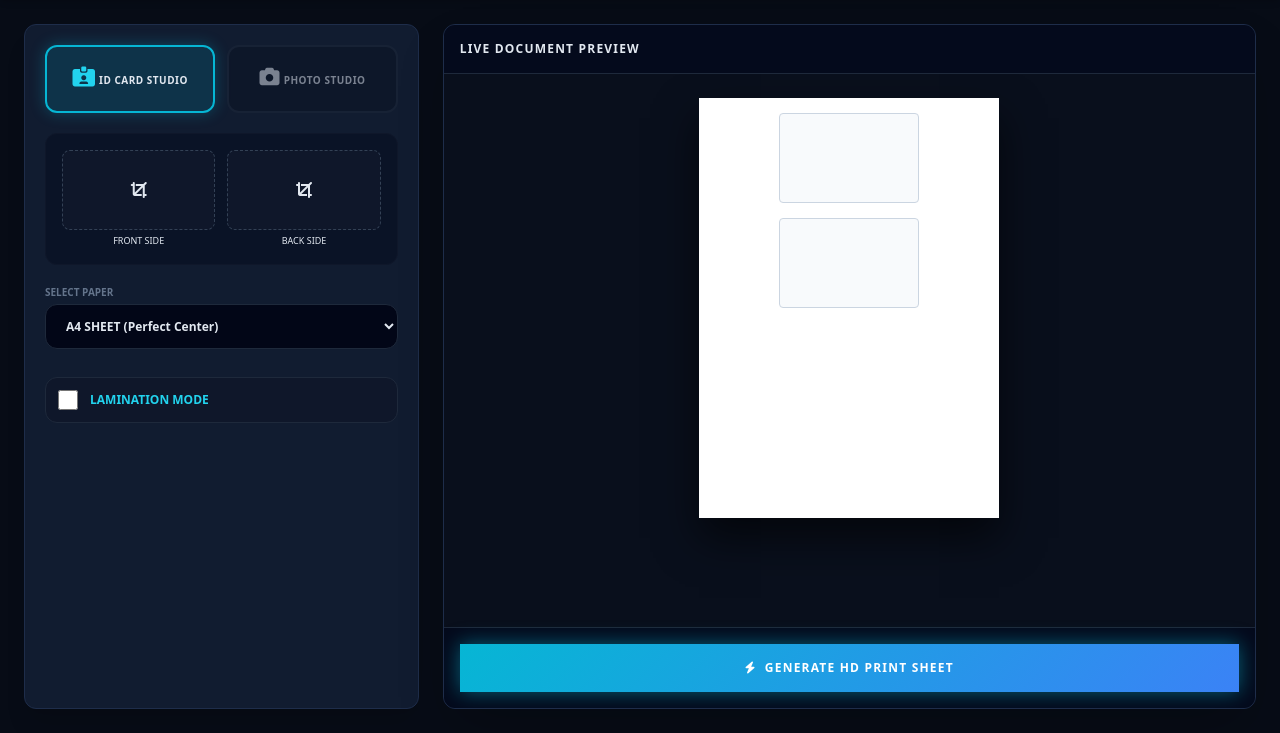
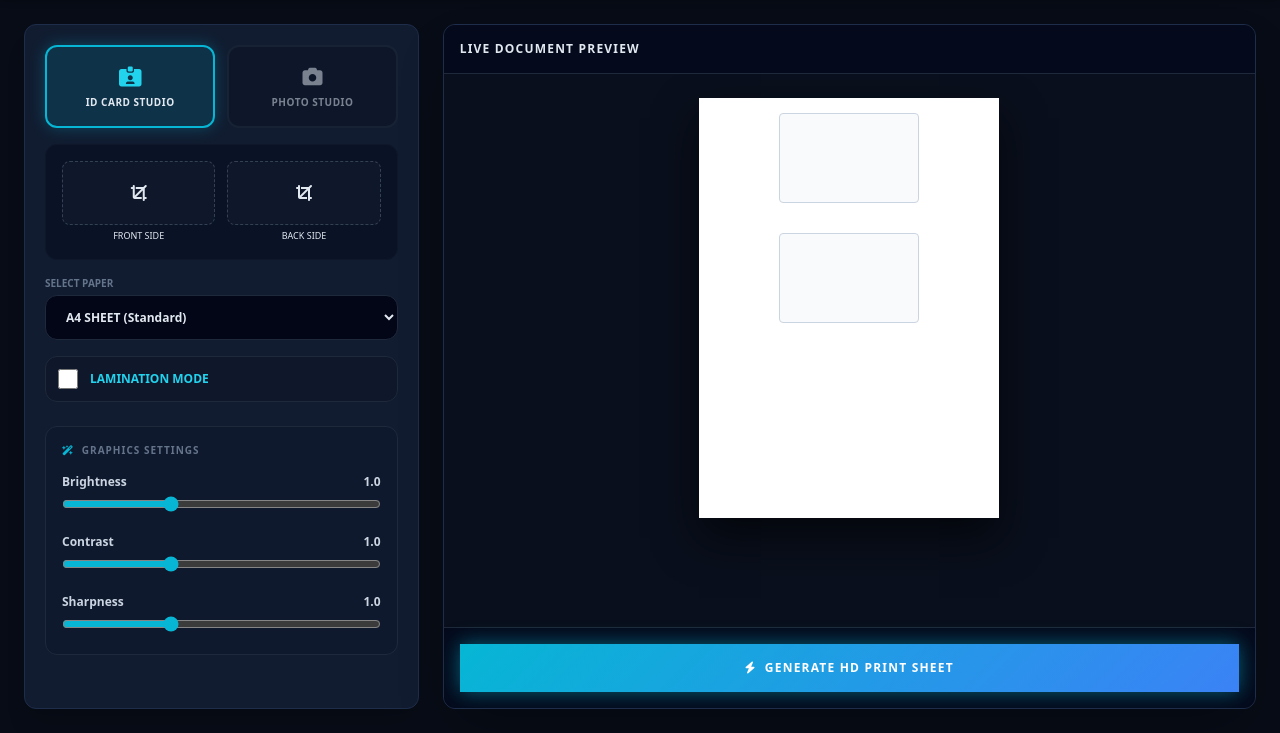
Before and after one commit to prafullt1506-cell/smart-pdf-web, a Flask app: page /print-studio in a window 1280 px wide. Shown: the part 67-800 px from the top of the page. Run offline with Flask 3, Linux system fonts and the light colour scheme; some libraries are stand-ins or nearby versions.

Commit message:
Update print_studio.html

```diff
--- a/templates/print_studio.html
+++ b/templates/print_studio.html
@@ -13,13 +13,8 @@
     <style>
         body { background-color: #070c16; color: #e2e8f0; }
         .studio-panel { background-color: #111c30; border: 1px solid #1e2d4a; }
-        .cyan-glow-btn {
-            background: linear-gradient(135deg, #06b6d4 0%, #3b82f6 100%);
-            box-shadow: 0 0 20px rgba(6, 182, 212, 0.5); transition: all 0.3s ease; color: white; border: none;
-        }
+        .cyan-glow-btn { background: linear-gradient(135deg, #06b6d4 0%, #3b82f6 100%); box-shadow: 0 0 20px rgba(6, 182, 212, 0.5); transition: all 0.3s ease; color: white; border: none; }
         .cyan-glow-btn:hover { box-shadow: 0 0 30px rgba(6, 182, 212, 0.8); transform: translateY(-2px); }
-
-        /* 🎯 Tab Logic Glow */
         .tab-btn { transition: all 0.3s ease; border: 2px solid transparent; }
         .tab-active { background-color: rgba(6, 182, 212, 0.15); border-color: #06b6d4; box-shadow: 0 0 15px rgba(6, 182, 212, 0.3); }
         .tab-inactive { background-color: #0b1324; border-color: #1e293b; opacity: 0.5; }
@@ -27,7 +22,6 @@
         #paperPreview { background-color: white; box-shadow: 0 20px 40px rgba(0,0,0,0.6); transition: all 0.3s ease; position: relative; display: flex; }
         .card-face-preview { background: #f8fafc; border: 1px solid #cbd5e1; border-radius: 4px; overflow: hidden; flex-shrink: 0; display: flex; align-items: center; justify-content: center;}
         .card-face-preview img { width: 100%; height: 100%; object-fit: cover; }
-        .cropper-modal { background-color: rgba(0,0,0,0.9); }
     </style>
 </head>
 <body class="min-h-screen font-sans flex flex-col">
@@ -39,7 +33,7 @@
 
     <main class="container mx-auto px-6 py-6 flex-grow flex flex-col lg:grid lg:grid-cols-12 gap-6 relative">
         <section class="lg:col-span-4 flex flex-col gap-4">
-            <div class="studio-panel p-5 rounded-xl flex flex-col gap-5 h-full shadow-xl">
+            <div class="studio-panel p-5 rounded-xl flex flex-col gap-4 h-full shadow-xl overflow-y-auto">
 
                 <div class="grid grid-cols-2 gap-3">
                     <button type="button" id="tabIdCard" onclick="setJobType('id_card')" class="tab-btn tab-active py-4 px-2 rounded-xl flex flex-col items-center">
@@ -56,19 +50,19 @@
                     <div id="idInputs" class="grid grid-cols-2 gap-3">
                         <label class="flex flex-col items-center cursor-pointer">
                             <input type="file" id="idFront" onchange="triggerCropModal(event, 'front')" class="sr-only">
-                            <div class="w-full h-20 border border-dashed border-slate-700 rounded-lg flex items-center justify-center bg-slate-900"><i class="fa-solid fa-crop"></i></div>
+                            <div class="w-full h-16 border border-dashed border-slate-700 rounded-lg flex items-center justify-center bg-slate-900"><i class="fa-solid fa-crop"></i></div>
                             <span class="text-[9px] mt-1 uppercase">Front Side</span>
                         </label>
                         <label class="flex flex-col items-center cursor-pointer">
                             <input type="file" id="idBack" onchange="triggerCropModal(event, 'back')" class="sr-only">
-                            <div class="w-full h-20 border border-dashed border-slate-700 rounded-lg flex items-center justify-center bg-slate-900"><i class="fa-solid fa-crop"></i></div>
+                            <div class="w-full h-16 border border-dashed border-slate-700 rounded-lg flex items-center justify-center bg-slate-900"><i class="fa-solid fa-crop"></i></div>
                             <span class="text-[9px] mt-1 uppercase">Back Side</span>
                         </label>
                     </div>
                     <div id="photoInput" class="hidden">
                         <label class="flex flex-col items-center cursor-pointer">
                             <input type="file" id="passportPhoto" onchange="triggerCropModal(event, 'photo')" class="sr-only">
-                            <div class="w-full h-20 border border-dashed border-slate-700 rounded-lg flex items-center justify-center bg-slate-900"><i class="fa-solid fa-user-plus"></i></div>
+                            <div class="w-full h-16 border border-dashed border-slate-700 rounded-lg flex items-center justify-center bg-slate-900"><i class="fa-solid fa-user-plus"></i></div>
                             <span class="text-[9px] mt-1 uppercase">Passport Image</span>
                         </label>
                     </div>
@@ -77,7 +71,7 @@
                 <div>
                     <label class="text-[10px] font-bold text-slate-500 uppercase block mb-1">Select Paper</label>
                     <select id="paperSize" onchange="updatePreview()" class="w-full bg-slate-950 border border-slate-800 rounded-xl px-4 py-3 text-xs font-bold">
-                        <option value="a4">A4 SHEET (Perfect Center)</option>
+                        <option value="a4">A4 SHEET (Standard)</option>
                         <option value="4x6">4x6 PHOTO PAPER</option>
                     </select>
                 </div>
@@ -87,12 +81,32 @@
                     <input type="number" id="photoCount" value="8" min="1" max="32" oninput="updatePreview()" class="w-full bg-slate-950 border border-slate-800 rounded-xl px-4 py-3 text-xs font-bold text-white">
                 </div>
 
-                <div id="laminationGroup" class="mt-2">
+                <div id="laminationGroup">
                     <label class="flex items-center gap-3 cursor-pointer bg-slate-900 p-3 rounded-xl border border-slate-800">
                         <input type="checkbox" id="laminationMode" onchange="updatePreview()" class="w-5 h-5">
                         <span class="text-xs font-black uppercase text-cyan-400">Lamination Mode</span>
                     </label>
                 </div>
+
+                <!-- 🎨 GRAPHICS SETTINGS BLOCK -->
+                <div class="bg-slate-900/50 p-4 rounded-xl border border-slate-800 mt-2">
+                    <label class="text-[10px] font-black text-slate-500 uppercase tracking-widest block mb-4"><i class="fa-solid fa-wand-magic-sparkles text-cyan-500 mr-1"></i> Graphics Settings</label>
+                    <div class="space-y-4">
+                        <div>
+                            <div class="flex justify-between text-xs text-slate-300 font-bold mb-1"><span>Brightness</span> <span id="br_val">1.0</span></div>
+                            <input type="range" id="brightness" min="0.5" max="2.0" step="0.1" value="1.0" class="w-full accent-cyan-500" oninput="document.getElementById('br_val').innerText = this.value">
+                        </div>
+                        <div>
+                            <div class="flex justify-between text-xs text-slate-300 font-bold mb-1"><span>Contrast</span> <span id="cr_val">1.0</span></div>
+                            <input type="range" id="contrast" min="0.5" max="2.0" step="0.1" value="1.0" class="w-full accent-cyan-500" oninput="document.getElementById('cr_val').innerText = this.value">
+                        </div>
+                        <div>
+                            <div class="flex justify-between text-xs text-slate-300 font-bold mb-1"><span>Sharpness</span> <span id="sh_val">1.0</span></div>
+                            <input type="range" id="sharpness" min="0.0" max="3.0" step="0.1" value="1.0" class="w-full accent-cyan-500" oninput="document.getElementById('sh_val').innerText = this.value">
+                        </div>
+                    </div>
+                </div>
+
             </div>
         </section>
 
@@ -116,7 +130,7 @@
             <div class="bg-slate-900 border border-slate-700 rounded-2xl w-full max-w-2xl overflow-hidden shadow-2xl">
                 <div class="p-4 border-b border-slate-800 flex justify-between bg-slate-950">
                     <h3 class="text-xs font-black uppercase">Adjust Cut Area</h3>
-                    <button onclick="closeCropModal()"><i class="fa-solid fa-xmark"></i></button>
+                    <button onclick="closeCropModal()"><i class="fa-solid fa-xmark text-white"></i></button>
                 </div>
                 <div class="p-4 bg-black h-[50vh] flex items-center justify-center">
                     <img id="cropTarget" class="max-h-full">
@@ -141,8 +155,8 @@
 
         function setJobType(job) {
             activeJob = job;
-            document.getElementById('tabIdCard').className = (job === 'id_card') ? "tab-btn tab-active py-4 px-2 rounded-xl" : "tab-btn tab-inactive py-4 px-2 rounded-xl";
-            document.getElementById('tabPassport').className = (job === 'passport') ? "tab-btn tab-active py-4 px-2 rounded-xl" : "tab-btn tab-inactive py-4 px-2 rounded-xl";
+            document.getElementById('tabIdCard').className = (job === 'id_card') ? "tab-btn tab-active py-4 px-2 rounded-xl flex flex-col items-center" : "tab-btn tab-inactive py-4 px-2 rounded-xl flex flex-col items-center";
+            document.getElementById('tabPassport').className = (job === 'passport') ? "tab-btn tab-active py-4 px-2 rounded-xl flex flex-col items-center" : "tab-btn tab-inactive py-4 px-2 rounded-xl flex flex-col items-center";
             document.getElementById('idInputs').style.display = (job === 'id_card') ? 'grid' : 'none';
             document.getElementById('photoInput').style.display = (job === 'passport') ? 'block' : 'none';
             document.getElementById('passportControls').style.display = (job === 'passport') ? 'block' : 'none';
@@ -181,37 +195,37 @@
             const paper = document.getElementById('paperSize').value;
             const lamination = document.getElementById('laminationMode').checked;
 
-            // Layout Reset Logic
             paperDiv.innerHTML = '';
             paperDiv.style.width = (paper==='a4') ? '300px' : '220px';
-            paperDiv.style.height = '420px';
+            paperDiv.style.height = (paper==='a4') ? '420px' : '330px';
             paperDiv.style.padding = '15px';
             paperDiv.style.flexWrap = 'nowrap';
             paperDiv.style.alignContent = 'normal';
 
             if(activeJob === 'id_card') {
-                const cardW = (paper==='a4') ? '140px' : '180px';
+                const cardW = (paper==='a4') ? '140px' : '170px';
                 const cardH = (paper==='a4') ? '90px' : '110px';
 
                 if(paper === 'a4') {
                     if(lamination) {
-                        // 🎯 LAMINATION: SIDE-BY-SIDE
+                        // 🎯 A4 Lamination Preview
                         paperDiv.style.flexDirection = 'row';
                         paperDiv.style.justifyContent = 'center';
                         paperDiv.style.alignItems = 'flex-start';
                         paperDiv.style.gap = '5px';
                     } else {
-                        // 🎯 NORMAL: TOP-CENTER (Eka khali ek)
+                        // 🎯 A4 Normal Preview (Big Gap visually)
                         paperDiv.style.flexDirection = 'column';
                         paperDiv.style.justifyContent = 'flex-start';
                         paperDiv.style.alignItems = 'center';
-                        paperDiv.style.gap = '15px';
+                        paperDiv.style.gap = '30px'; // Visual gap
                     }
                 } else {
-                    // Small Paper
+                    // 🎯 4x6 Preview
                     paperDiv.style.flexDirection = 'column';
                     paperDiv.style.alignItems = 'center';
-                    paperDiv.style.gap = '10px';
+                    paperDiv.style.justifyContent = 'center';
+                    paperDiv.style.gap = '15px';
                 }
 
                 const createCard = (url) => {
@@ -225,7 +239,7 @@
                 paperDiv.appendChild(createCard(previewUrls.back));
 
             } else {
-                // 🎯 PHOTO STUDIO: HORIZONTAL ROWS
+                // 🎯 PHOTO STUDIO Preview (Row Flow)
                 paperDiv.style.flexDirection = 'row';
                 paperDiv.style.flexWrap = 'wrap';
                 paperDiv.style.justifyContent = 'flex-start';
@@ -235,7 +249,7 @@
                 const count = document.getElementById('photoCount').value;
                 for(let i=0; i<count; i++) {
                     const p = document.createElement('div');
-                    p.className = 'card-face-preview border';
+                    p.className = 'card-face-preview border border-gray-300';
                     p.style.width = (paper==='a4') ? '45px' : '55px';
                     p.style.height = (paper==='a4') ? '60px' : '75px';
                     if(previewUrls.photo) p.innerHTML = `<img src="${previewUrls.photo}">`;
@@ -251,23 +265,37 @@
             formData.append('paper_size', document.getElementById('paperSize').value);
             formData.append('lamination_mode', document.getElementById('laminationMode').checked);
 
+            // 🎯 Add Graphics values to form
+            formData.append('brightness', document.getElementById('brightness').value);
+            formData.append('contrast', document.getElementById('contrast').value);
+            formData.append('sharpness', document.getElementById('sharpness').value);
+
             if(activeJob === 'id_card') {
-                if(!blobs.front || !blobs.back) return alert("Upload both faces!");
-                formData.append('front_file', blobs.front); formData.append('back_file', blobs.back);
+                if(!blobs.front || !blobs.back) return alert("Please crop both Front and Back sides!");
+                formData.append('front_file', blobs.front);
+                formData.append('back_file', blobs.back);
             } else {
-                if(!blobs.photo) return alert("Upload photo!");
+                if(!blobs.photo) return alert("Please crop a passport photo!");
                 formData.append('passport_file', blobs.photo);
                 formData.append('photo_count', document.getElementById('photoCount').value);
             }
 
-            btn.innerHTML = "Processing...";
-            const res = await fetch('/process-print-studio', { method:'POST', body: formData });
-            if(res.ok) {
-                const blob = await res.blob();
-                const a = document.createElement('a'); a.href = URL.createObjectURL(blob);
-                a.download = `Print_${new Date().getTime()}.jpg`; a.click();
+            btn.innerHTML = "<i class='fa-solid fa-spinner fa-spin mr-2'></i> Processing...";
+            try {
+                const res = await fetch('/process-print-studio', { method:'POST', body: formData });
+                if(res.ok) {
+                    const blob = await res.blob();
+                    const a = document.createElement('a'); a.href = URL.createObjectURL(blob);
+                    a.download = `Print_Sheet_${new Date().getTime()}.jpg`;
+                    a.click();
+                } else {
+                    alert("Error generating print.");
+                }
+            } catch(e) {
+                console.error(e);
+                alert("Server error.");
             }
-            btn.innerHTML = "Generate HD Print Sheet";
+            btn.innerHTML = "<i class='fa-solid fa-bolt mr-1'></i> Generate HD Print Sheet";
         }
 
         setJobType('id_card');
```
